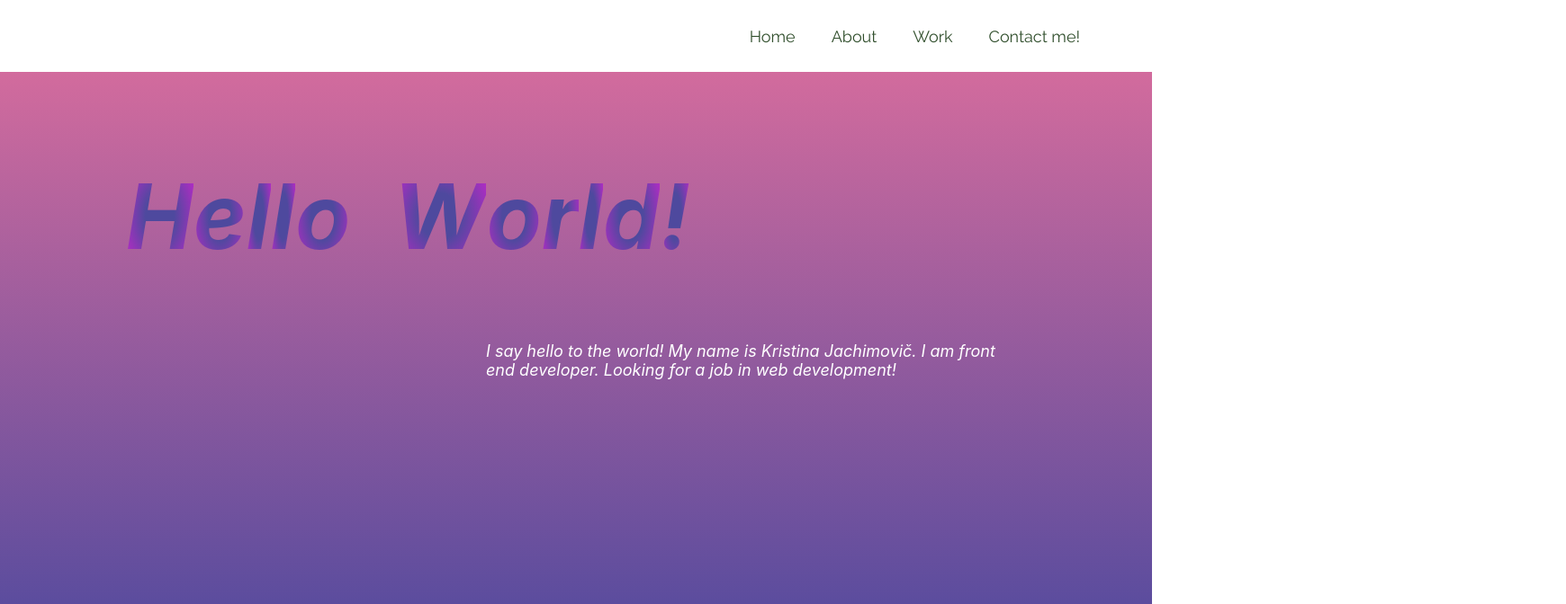
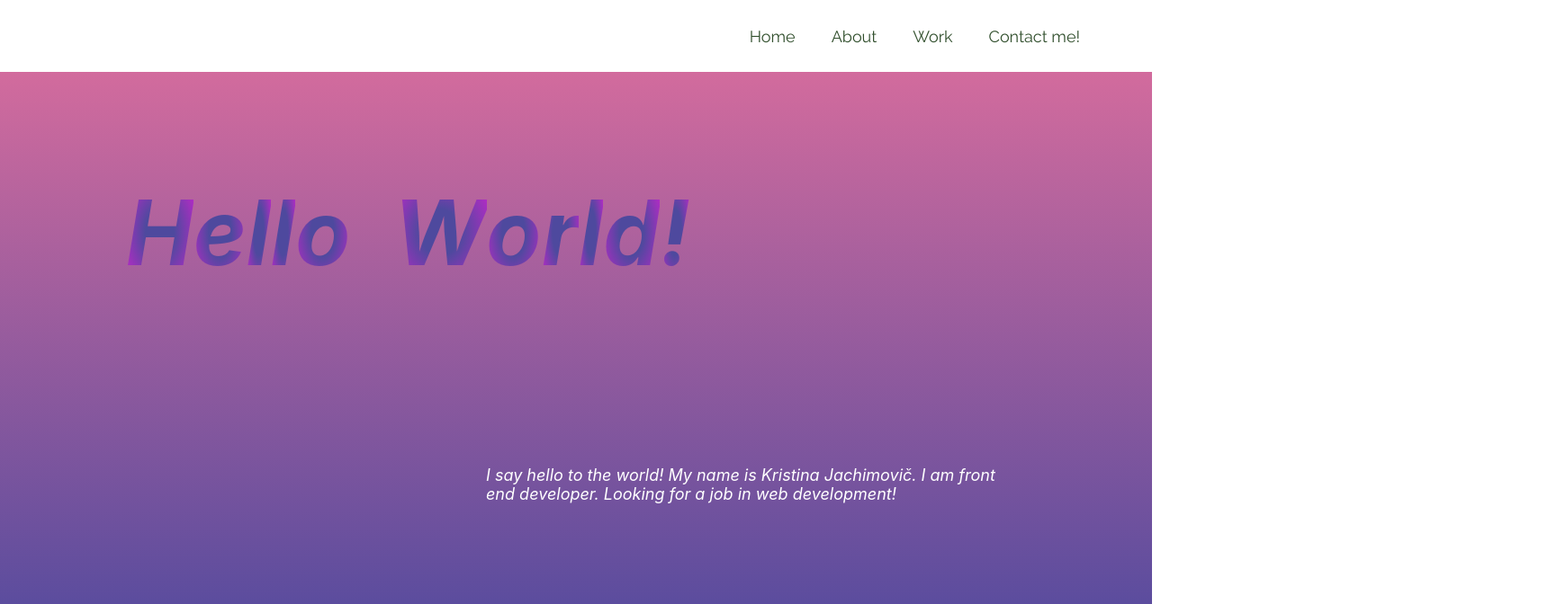
Before and after one commit to KristinaProject/portfolio-app, a React (Create React App) app: page / in a window 1280 px wide. Shown: the top 672 px of the page at 90% size, 1740 px wide, since content can reach past the window. Built offline with nearby package versions, Linux system fonts and the light colour scheme.

Commit message:
feat: home page recreated with animation

```diff
--- a/src/components/Main.jsx
+++ b/src/components/Main.jsx
@@ -1,16 +1,31 @@
+import { useSpring, animated } from "react-spring";
 import { Words } from "./Words";
+
+function Text({ children }) {
+  const styles = useSpring({
+    from: { x: 0, y: 0 },
+    to: { x: 500, y: 420},
+    config: {
+      mass: 2, tension: 500, friction: 100,
+    }
+  });
+
+  return <animated.div style={styles}>{children}</animated.div>;
+}
 
 export function Main() {
   return (
     <div id="main">
       <div id="wrapper">
         <Words />
-        <div id="text">
-          <p>
-            I say hello to the world! My name is Kristina Jachimovič. I am front
-            end developer. Looking for a job in web development!
-          </p>
-        </div>
+        <Text>
+          <div className="text">
+            <p>
+              I say hello to the world! My name is Kristina Jachimovič. I am
+              front end developer. Looking for a job in web development!
+            </p>
+          </div>
+        </Text>
       </div>
     </div>
   );
--- a/src/components/Words.jsx
+++ b/src/components/Words.jsx
@@ -21,12 +21,12 @@ function Trail({ open, children, ...props }) {
   });
   return (
     <>
-      {trail.map(({ x, y, ...rest }, index) => (
+      {trail.map(({ x, y, ...style }, index) => (
         <animated.div
           key={items[index]}
           className="trails-text"
           style={{
-            ...rest,
+            ...style,
             transform: to(
               [
                 x.to({ range: [0, 0.9, 1], output: [0, 1.2, 1] }),
@@ -47,8 +47,8 @@ function Trail({ open, children, ...props }) {
 }
 
 function Sqeez({ letter }) {
-  const [state, toggle] = useState(true);
-  const { x, y } = useSpring({
+  const [state, toggle] = useState(false);
+  const { x } = useSpring({
     from: { x: !state ? 1 : 0, y: !state ? 1 : 0 },
     to: { x: 1, y: 1 },
     config: { mass: 1, tension: 300, friction: 2, precision: 0.01 },
@@ -81,10 +81,7 @@ export function Words() {
       <Trail>
         {Hello.map((letter) => (
           <Sqeez className="letter" key={letter} letter={letter} />
-        ))}
-      </Trail>
-      &nbsp;&nbsp;
-      <Trail>
+        ))}&nbsp;&nbsp;
         {World.map((letter) => (
           <Sqeez className="letter" key={letter} letter={letter} />
         ))}
--- a/src/styles/_main.scss
+++ b/src/styles/_main.scss
@@ -31,10 +31,10 @@
       }
     }
 
-    #text {
-      position: absolute;
-      bottom: 300px;
-      right: 100px;
+    .text {
+      // position: absolute;
+      // bottom: 300px;
+      // right: 100px;
       color: white;
       width: 50%;
 
```
